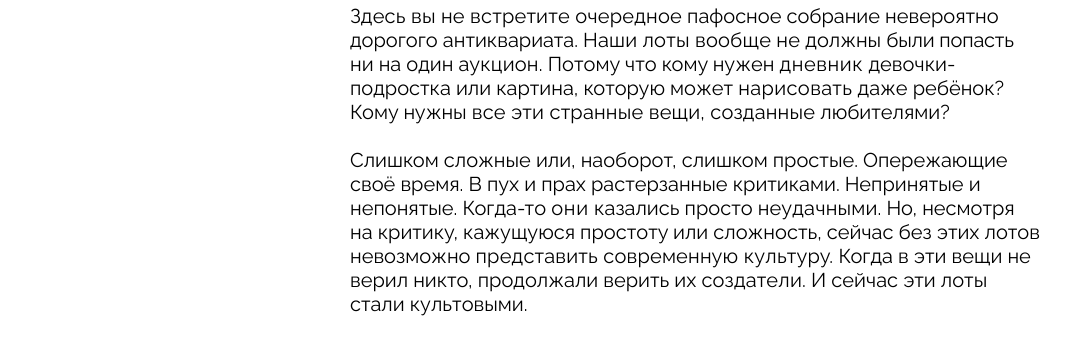
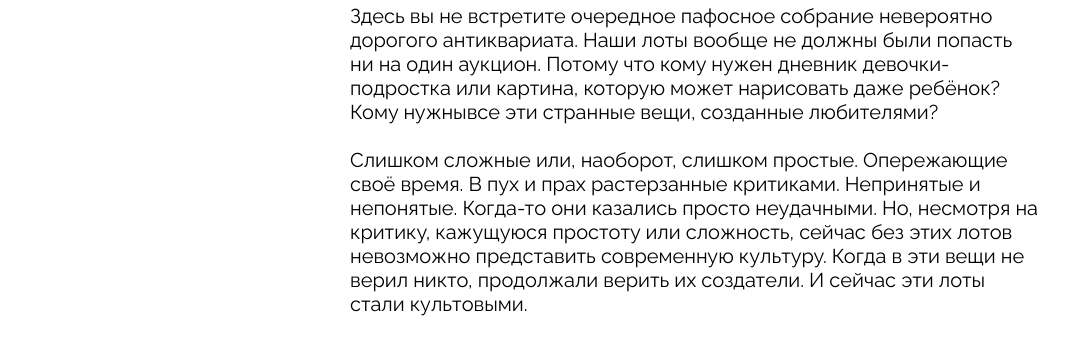
Before and after one commit to lexahell/ono-tebe-nado, a plain HTML site: page index.html in a window 1280 px wide. Shown: the part 2345-2700 px from the top of the page, without its empty margins (123-1193 px from the left). Drawn offline with Linux system fonts and the light colour scheme.

Commit message:
Внесены исправления в файлы Index.html и style.css

```diff
--- a/index.html
+++ b/index.html
@@ -28,9 +28,11 @@
         <img class="header__logo-image" src="/images/logo-black.svg" alt="" />
       </a>
       <address class="address header__address">
-        <a href="tel:+99995555555"> +9 999 555 5555 </a>
+        <a href="tel:+99995555555" class="address__link"> +9 999 555 5555 </a>
         <br />
-        <a href="mailto:info@sobaka.ge"> info@sobaka.ge </a>
+        <a href="mailto:info@sobaka.ge" class="address__link">
+          info@sobaka.ge
+        </a>
         <p>наб. Принсенграхт 263- 265, Амстердам</p>
       </address>
     </header>
@@ -38,7 +40,7 @@
       <section class="cover">
         <div class="overlay"></div>
         <h1 class="cover__title">
-          <span class="aligned-text l-h-115">
+          <span class="aligned-text">
             <span>о</span><span class="letter-spacing-extended">н</span
             ><span class="no-letter-spacing">о</span>
           </span>
@@ -126,32 +128,23 @@
           </div>
         </div>
         <div class="column">
-          <h3 class="about__title">Об аукционе</h3>
+          <h2 class="about__title">Об аукционе</h2>
           <div class="about__text">
-            <p>
-              <span class="l-s_001">Здесь вы не встретите очередное</span>
-              пафосное собрание невероятно дорогого антиквариата.
-              <span class="l-s_001">Наши</span
-              ><span class="l-s_001"> лоты вообще не</span> должны
-              <span class="l-s_-001">были попасть</span> ни на один
-              <span class="l-s_001">аукцион.</span> Потому что кому нужен
-              <span class="l-s_003">дневник</span> девочки-подростка или
-              картина, которую может
-              <span class="l-s_002">нарисовать</span> даже ребёнок? Кому нужны
-              <span class="l-s_001">все эти странные вещи, созданные</span>
-              любителями?
+            <p class="about__text-paragraph">
+              Здесь вы не встретите очередное пафосное собрание невероятно
+              дорогого антиквариата. Наши лоты вообще не должны были попасть ни
+              на один аукцион. Потому что кому нужен дневник девочки-подростка
+              или картина, которую может нарисовать даже ребёнок? Кому нужнывсе
+              эти странные вещи, созданные любителями?
             </p>
-            <p>
+            <p class="about__text-paragraph">
               Слишком сложные или, наоборот, слишком простые. Опережающие своё
               время. В пух и прах растерзанные критиками. Непринятые и
-              непонятые. Когда-то <span class="l-s_004">они</span> казались
-              просто <span class="l-s_001">неудачными</span>. Но, несмотря на
-              критику, кажущуюся простоту или сложность, сейчас без этих лотов
-              невозможно
-              <span class="l-s_001">представить современную культуру.</span>
-              Когда в эти вещи не верил никто, продолжали верить их
-              <span class="l-s_001">создатели.</span> И сейчас эти лоты стали
-              культовыми.
+              непонятые. Когда-то они казались просто неудачными. Но, несмотря
+              на критику, кажущуюся простоту или сложность, сейчас без этих
+              лотов невозможно представить современную культуру. Когда в эти
+              вещи не верил никто, продолжали верить их создатели. И сейчас эти
+              лоты стали культовыми.
             </p>
           </div>
         </div>
@@ -159,9 +152,11 @@
     </main>
     <footer class="footer">
       <address class="address footer__address">
-        <a href="tel:+99995555555"> +9 999 555 5555 </a>
+        <a href="tel:+99995555555" class="address__link"> +9 999 555 5555 </a>
         <br />
-        <a href="mailto:info@sobaka.ge"> info@sobaka.ge </a>
+        <a href="mailto:info@sobaka.ge" class="address__link">
+          info@sobaka.ge
+        </a>
         <p>наб. Принсенграхт 263- 265, Амстердам</p>
       </address>
       <nav class="footer__menu">
@@ -183,16 +178,16 @@
       <ul class="footer__social-list">
         <li class="footer__social-list-item">
           <a href="#0" class="footer__social-link">
-            <img
-              src="/images/yt.svg"
-              alt="Ютуб"
-              class="footer__social-icon"
-            />
+            <img src="/images/yt.svg" alt="Ютуб" class="footer__social-icon" />
           </a>
         </li>
         <li class="footer__social-list-item">
           <a href="#0" class="footer__social-link">
-            <img src="/images/vk.svg" alt="Вконтакте" class="footer__social-icon" />
+            <img
+              src="/images/vk.svg"
+              alt="Вконтакте"
+              class="footer__social-icon"
+            />
           </a>
         </li>
         <li class="footer__social-list-item">
--- a/styles/style.css
+++ b/styles/style.css
@@ -52,12 +52,11 @@
 .address {
   font-weight: 400;
   font-size: 18px;
+  font-style: normal;
   line-height: 135%;
 }
 
-.address a {
-  width: 98px;
-  height: 240px;
+.address__link {
   border-bottom: 1px solid #000;
   letter-spacing: 0.01em;
   text-decoration: none;
@@ -73,8 +72,7 @@
 
 .overlay {
   position: absolute;
-  top: 0;
-  left: 0;
+  inset: 0;
   z-index: 1;
   width: 100%;
   height: 100%;
@@ -251,7 +249,7 @@
   display: grid;
   grid-template-columns: 334px 1fr;
   gap: 25px;
-  padding: 35px 25px 183px 24px;
+  padding: 35px 27px 183px 24px;
 }
 
 .column {
@@ -288,7 +286,7 @@
   gap: 24px;
 }
 
-.about__text p {
+.about__text-paragraph {
   font-family: 'Raleway';
   font-weight: 400;
   font-size: 20px;
@@ -298,33 +296,15 @@
   text-align: left;
 }
 
-.l-s_001 {
-  letter-spacing: 0.01em;
-}
-
-.l-s_002 {
-  letter-spacing: 0.02em;
-}
-
-.l-s_003 {
-  letter-spacing: 0.03em;
-}
-
-.l-s_004 {
-  letter-spacing: 0.04em;
-}
-
-.l-s_-001 {
-  letter-spacing: -0.01em;
-}
-
 .footer {
   display: flex;
   justify-content: space-between;
-  padding: 0px 50px;
+  padding: 0px 50px 88px 50px;
 }
+
 .footer__address {
-  width: 240px;
+  width: 100%;
+  max-width: 240px;
 }
 
 .footer__menu-list {
```
